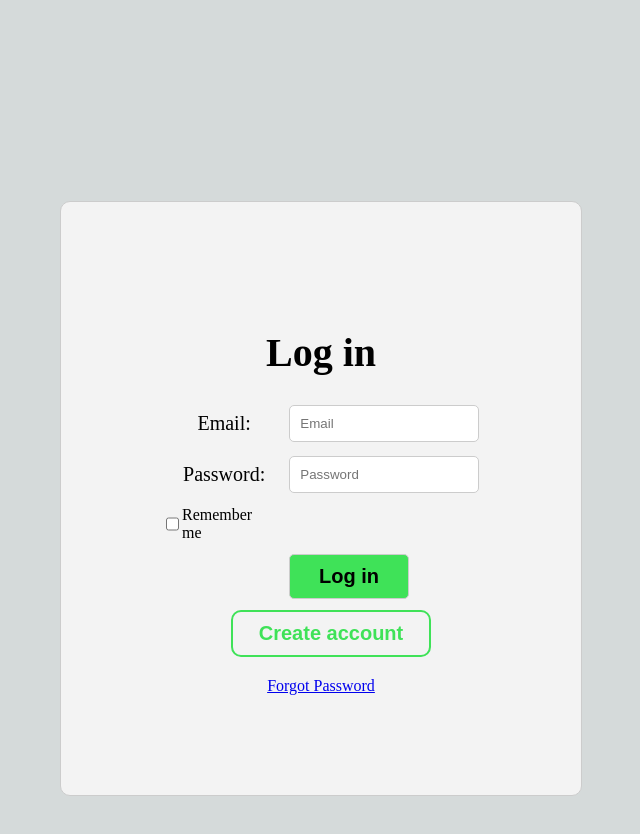
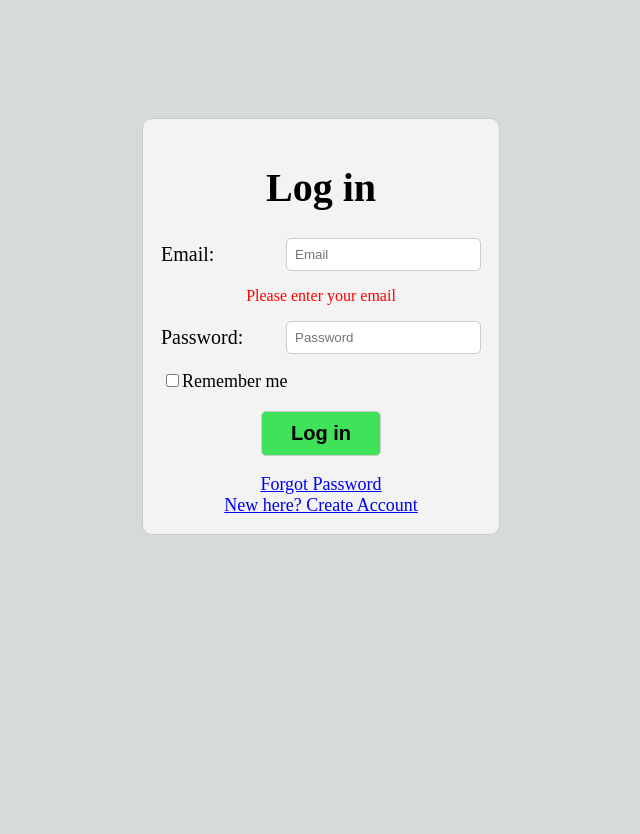
Before and after one commit to johnson-Omwoyo/project1, a plain HTML site: page Login page.html in a window 1280 px wide. Both pictures are taken after a click on the button "Log in". Shown: the whole page, without its empty margins (319-959 px from the left). After the commit the page ends 800 px from the top, so only its background shows below. Drawn offline with Linux system fonts and the light colour scheme.

Commit message:
changes to Login page

```diff
--- a/Login page.html
+++ b/Login page.html
@@ -14,7 +14,7 @@
                 }
 
                 .form-container {
-                    margin: 8% 20%;
+                    margin: 18px auto;
                     text-align: center;
                     padding: 100;
                 }
@@ -22,7 +22,7 @@
                 .loginForm {
                     width: 320px;
                     margin: 0 auto;
-                    padding: 100px;
+                    padding: 18px;
                     border: 1px solid #ccc;
                     background: #f3f3f3;
                     border-radius: 10px;
@@ -33,15 +33,16 @@
                     font-size: 20px;
                     font-weight: 500;
                     width: 40%;
+                    text-align: left;
                 }
 
                 .inputField {
-                    width: 60%;
-                    padding: 10px;
-                    margin: 2px;
+                    width: auto;
+                    padding: 8px;
+                    margin: auto;
                     border: 1px solid #ccc;
                     border-radius: 5px;
-                    float: right;
+
 
                 }
 
@@ -53,13 +54,13 @@
 
                 .buttonGroup {
                     margin: 10px 0px;
-                    text-align: right;
+                    align-items: center;
                 }
 
                 .loginButton {
                     width: 120px;
                     padding: 10px;
-                    margin: 1px 40%;
+                    margin: 8px auto;
                     border: 1px solid #ccc;
                     border-radius: 5px;
                     background: #3fe258;
@@ -70,13 +71,12 @@
                 }
 
                 .Remembermecheckbox {
-                    width: 20;
-                    margin: 0;
+
+
                     text-align: left;
-                    display: flex;
                     background-color: #f3f3f3;
                     border: 1px solid #f3f3f3;
-
+                    font-size: large;
 
                 }
 
@@ -84,6 +84,7 @@
                     color: #3f65e2;
                     margin: auto;
                     text-align: center;
+                    font-size: large;
 
                 }
 
@@ -101,32 +102,49 @@
                     color: #3fe258;
 
                 }
+
+                .error {
+
+                    color: red
+                }
             </style>
         </head>
 
         <body class="inner">
+            <script>
+                function createAccount() {
+                    window.location.href = "Registrationform.html";
+                }
+            </script>
             <div class="form-container">
-                <form class="loginForm">
+                <form class="loginForm" onkeyup="clearerror()">
                     <h1><b>Log in</h1></b>
                     <div class="formGroup">
                         <label class="inputLabel">Email:</label>
-                        <input class="inputField" type="text" placeholder="Email">
+                        <input class="inputField" type="email" placeholder="Email" id="email">
+                    </div>
+                    <div>
+                        <p class="error" id="emailerror"></p>
                     </div>
                     <div class="formGroup">
                         <label class="inputLabel">Password:</label>
-                        <input class="inputField" type="password" placeholder="Password">
+                        <input class="inputField" type="password" placeholder="Password" id="password">
+                    </div>
+                    <div>
+                        <p class="error" id="passworderror"></p>
                     </div>
                     <div class="Remembermecheckbox">
                         <input type="checkbox">Remember me
 
                     </div>
                     <div class="buttonGroup">
-                        <button type="button" class="loginButton">Log in</button>
-                        <button type="button" class="createaccountbutton">Create account</button>
+                        <button type="button" class="loginButton" onclick="login()">Log in</button>
+
                     </div>
 
-                    <div class="links">
-                        <a href="emailcheckform.html">Forgot Password</a>
+
+                    <div class="links"><a href="#" onclick="passwordreset()">Forgot Password</a></div>
+                    <div class="links"> <a href="#" onclick="createAccount()">New here? Create Account</a>
                     </div>
 
                 </form>
@@ -134,6 +152,34 @@
         </body>
     </body>
 
+    <script>
+        function login() {
+            var email = document.getElementById('email').value;
+            var password = document.getElementById('password').value;
+            var emailerror = document.getElementById('emailerror');
+            var passworderror = document.getElementById('passworderror');
+            if (email === "" || password === "") {
+                if (email === "") {
+                    emailerror.textContent = "Please enter your email";
+                }
+                else if (password === "") { passworderror.textContent = "please enter your password"; }
+            } else {
+                alert('email:' + email + ' \npassword:' + password + '\nsuccesfully logged in');
+            }
+        }
+        function clearerror() {
+            var emailerror = document.getElementById('emailerror');
+            var passworderror = document.getElementById('passworderror');
+            emailerror.textContent = "";
+            passworderror.textContent = "";
+        }
+        function passwordreset() {
+            window.location.href = "emailcheckform.html";
+        }
+        function createAccount() {
+            window.location.href = "Registrationform.html";
+        }
 
+    </script>
 
     </html>
```
